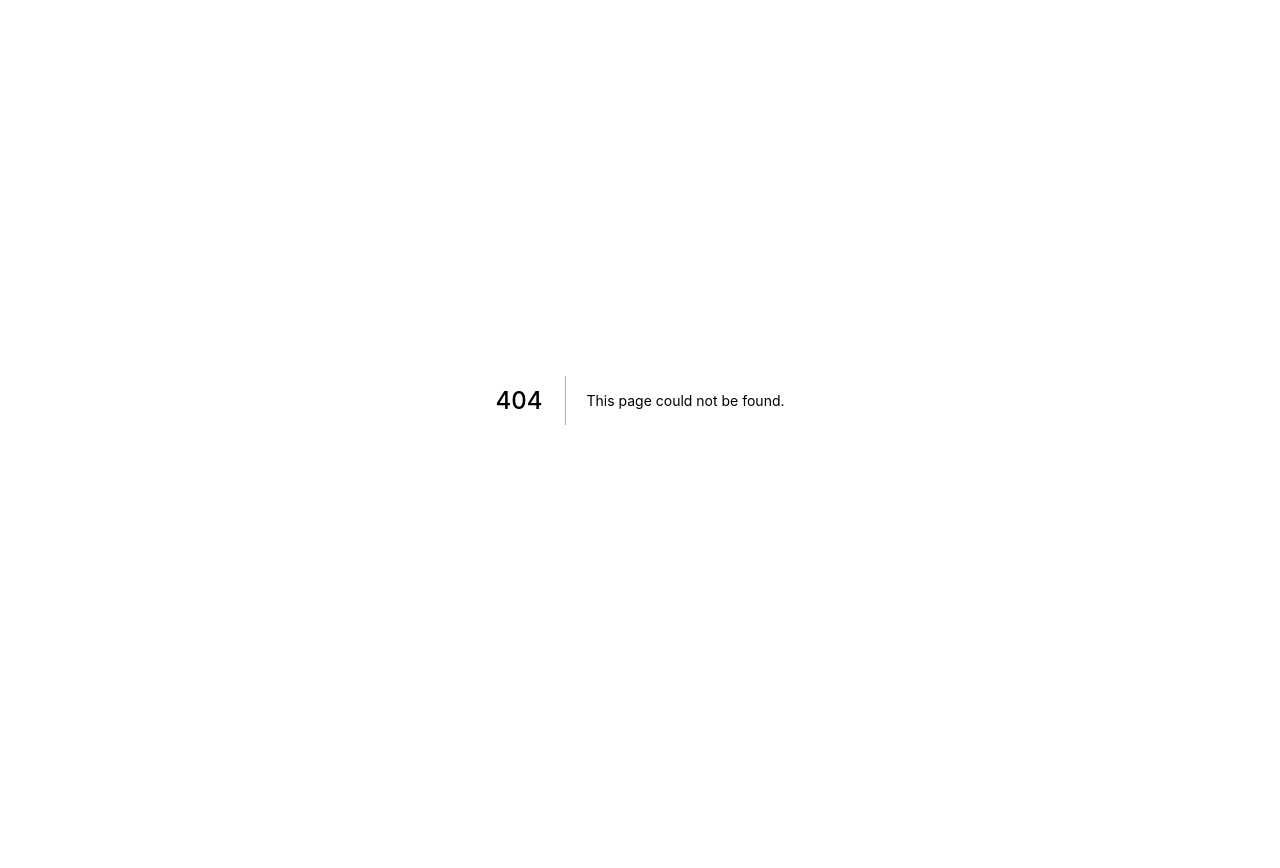
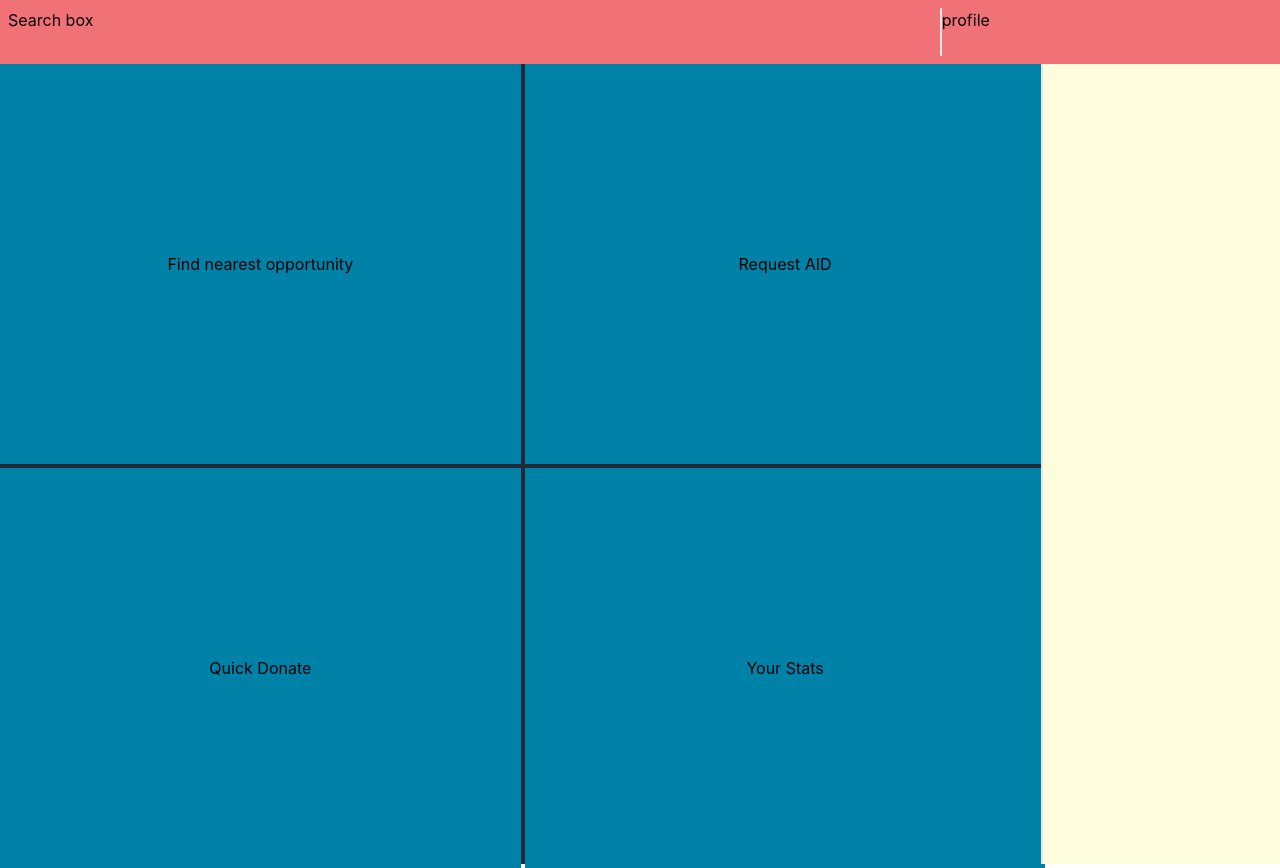
Before and after one commit to meherGill/volunteer-app, a Next.js app: page /EndUserHome in a window 1280 px wide. Before the commit this address had no page. Before the commit the page ends 800 px from the top, so only its background shows below. Built offline with nearby package versions, Linux system fonts and the light colour scheme.

Commit message:
created Skeleton end user home page

```diff
--- a/src/components/AppBar.tsx
+++ b/src/components/AppBar.tsx
@@ -2,7 +2,12 @@ import type { NextPage } from 'next';
 import React from 'react';
 
 const AppBar = () => {
-
+    return(
+        <div className="flex fixed w-full h-16 bg-btn-500 justify-start divide-x-2 p-2">
+            <div className='grow-3'>Search box</div>
+            <div className='grow-1'>profile</div>
+        </div>
+    )
 }
 
 export default AppBar;
--- /dev/null
+++ b/src/components/MainUser.tsx
@@ -0,0 +1,30 @@
+import type { NextPage } from 'next';
+import React from 'react';
+
+const MainUser = () => {
+    return(
+        <>
+        <div className='w-full h-16'></div>
+        <div className="flex h-full w-full justify-start divide-x-2">
+            <div className="grow-3 bg-gray-800 grid grid-rows-2 grid-cols-2 x-divide-2 y-divide-2">
+                <div>
+                    <button className='w-full h-full bg-bg1-500 mr-1 hover:bg-cyan-900 hover:text-alrtBx-500'>Find nearest opportunity</button>
+                </div>
+                <div>
+                    <button className='w-full h-full bg-bg1-500 ml-1 hover:bg-cyan-900 hover:text-alrtBx-500'>Request AID</button>
+                </div>
+                <div>
+                    <button className='w-full h-full bg-bg1-500 mt-1 mr-1 hover:bg-cyan-900 hover:text-alrtBx-500'>Quick Donate</button>
+                </div>
+                <div>
+                    <button className='w-full h-full bg-bg1-500 mt-1 ml-1 hover:bg-cyan-900 hover:text-alrtBx-500'>Your Stats</button>
+                </div>
+            </div>
+            <div className="grow-1 bg-bg2-500 p-2">
+            </div>
+        </div>
+        </>
+    )
+}
+
+export default MainUser;
--- /dev/null
+++ b/src/pages/EndUserHome.tsx
@@ -0,0 +1,14 @@
+import type { NextPage } from 'next'
+import AppBar from '../components/AppBar'
+import MainUser from '@components/MainUser'
+const Home : NextPage = () => {
+    {console.log("home")}
+   return (
+       <div className='w-screen h-screen'>
+           <AppBar/>
+           <MainUser />
+       </div>
+   )
+}
+
+export default Home
--- a/src/pages/home.tsx
+++ /dev/null
@@ -1,11 +0,0 @@
-import type { NextPage } from 'next'
-
-const Home : NextPage = () => {
-    {console.log("home")}
-   return (
-       <div>
-       </div>
-   )
-}
-
-export default Home
--- a/tailwind.config.js
+++ b/tailwind.config.js
@@ -1,10 +1,15 @@
 module.exports = {
   content: [
     "./src/pages/**/*.{js,ts,jsx,tsx}",
-    "./components/**/*.{js,ts,jsx,tsx}",
+    "./src/components/**/*.{js,ts,jsx,tsx}",
   ],
   theme: {
     extend: {
+      flexGrow: {
+        '3' : 3,
+        '1' : 1,
+      },
+
       colors: {
         pFont: {
           500: "#007980",
```
